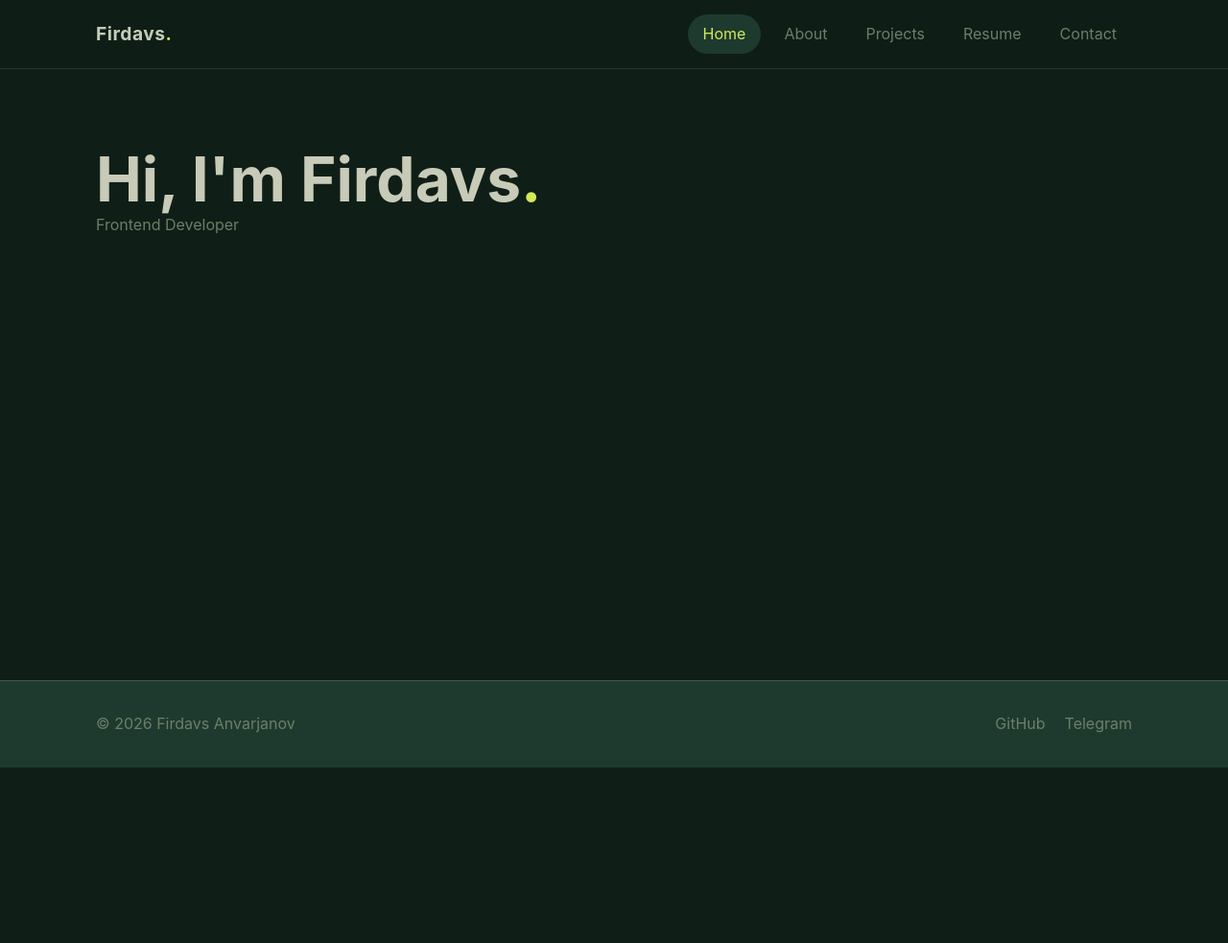
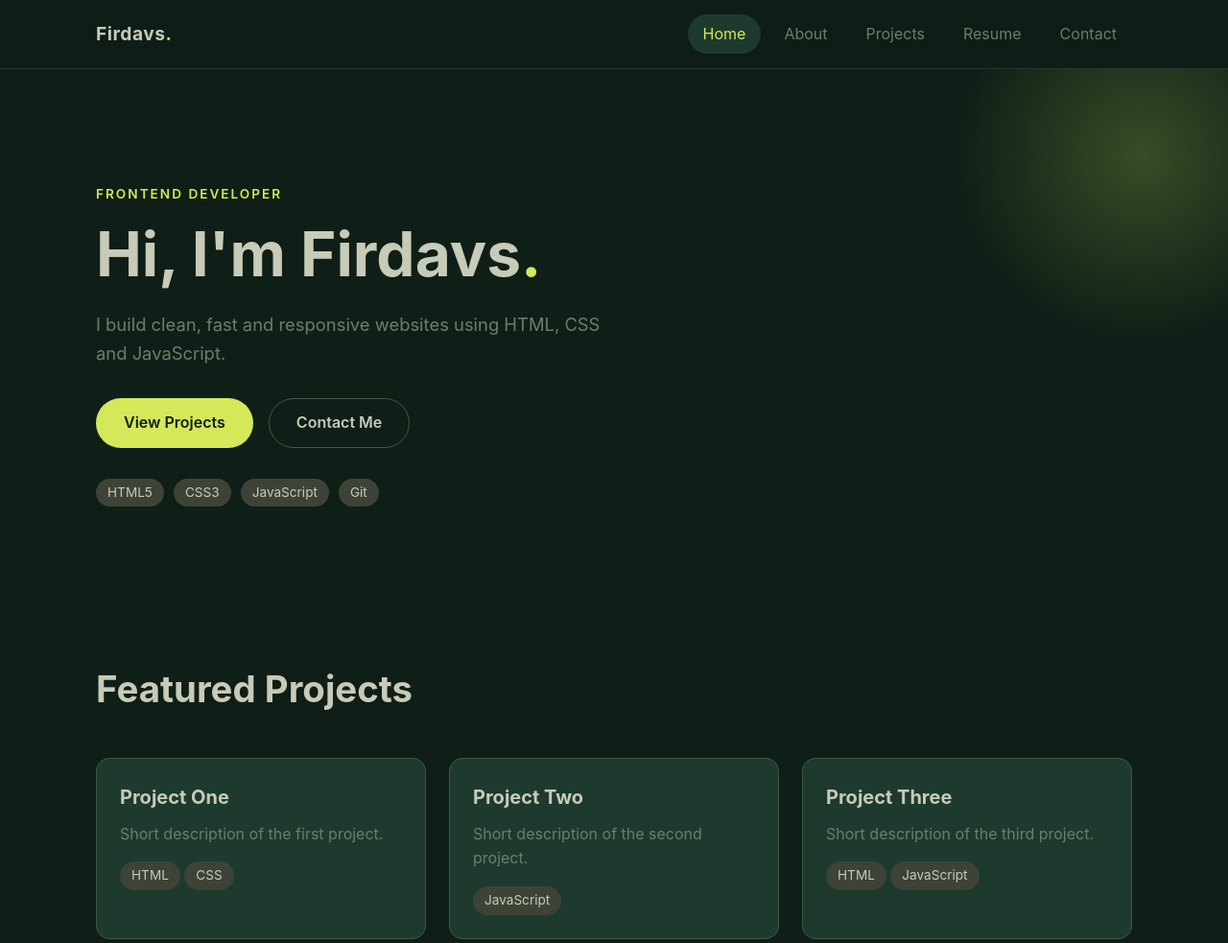
Before and after one commit to firdavsanvarjanov225-boop/firdavs-portfolio, a plain HTML site: page index.html in a window 1280 px wide. Shown: the top 983 px of the page at 96% size. Before the commit the page ends 800 px from the top, so only its background shows below. Drawn offline with Linux system fonts and the light colour scheme.

Commit message:
Module 2 / Step 4: Home and About pages

```diff
--- a/css/home.css
+++ b/css/home.css
@@ -0,0 +1,78 @@
+/* ===== Hero ===== */
+.hero {
+  position: relative;
+  overflow: hidden;
+  padding: 120px 0 80px;
+}
+
+/* Палитра расмидаги ёруғ нурга ўхшаш ёрқинлик */
+.hero::before {
+  content: "";
+  position: absolute;
+  top: -120px;
+  right: -120px;
+  width: 420px;
+  height: 420px;
+  background: radial-gradient(circle, rgba(212, 232, 90, 0.22), transparent 65%);
+  pointer-events: none;
+}
+
+.hero__inner {
+  position: relative;
+}
+
+.hero__label {
+  color: var(--accent);
+  font-weight: 600;
+  letter-spacing: 2px;
+  text-transform: uppercase;
+  font-size: 0.85rem;
+  margin-bottom: 16px;
+}
+
+.hero__text {
+  max-width: 560px;
+  margin: 24px 0 32px;
+  font-size: 1.15rem;
+  color: var(--muted);
+}
+
+.hero__buttons {
+  display: flex;
+  gap: 16px;
+  flex-wrap: wrap;
+  margin-bottom: 32px;
+}
+
+.hero__tags {
+  display: flex;
+  gap: 10px;
+  flex-wrap: wrap;
+}
+
+/* ===== Projects grid ===== */
+.projects-grid {
+  display: grid;
+  grid-template-columns: repeat(3, 1fr);
+  gap: 24px;
+}
+
+.projects-grid .card p {
+  margin: 10px 0 16px;
+}
+
+@media (max-width: 900px) {
+  .projects-grid {
+    grid-template-columns: repeat(2, 1fr);
+  }
+}
+
+@media (max-width: 600px) {
+  .hero {
+    padding: 72px 0 48px;
+  }
+
+  .projects-grid {
+    grid-template-columns: 1fr;
+  }
+}
--- a/index.html
+++ b/index.html
@@ -32,12 +32,60 @@
   </header>
 
   <main>
+      <main>
+    <!-- Hero -->
+    <section class="hero section">
+      <div class="container hero__inner">
+        <p class="hero__label">Frontend Developer</p>
+        <h1>Hi, I'm Firdavs<span class="text-accent">.</span></h1>
+        <p class="hero__text">
+          I build clean, fast and responsive websites using HTML, CSS and JavaScript.
+        </p>
+
+        <div class="hero__buttons">
+          <a href="projects.html" class="btn btn--primary">View Projects</a>
+          <a href="contact.html" class="btn btn--outline">Contact Me</a>
+        </div>
+
+        <ul class="hero__tags">
+          <li class="tag">HTML5</li>
+          <li class="tag">CSS3</li>
+          <li class="tag">JavaScript</li>
+          <li class="tag">Git</li>
+        </ul>
+      </div>
+    </section>
+
+    <!-- Featured projects -->
     <section class="section">
       <div class="container">
-        <h1>Hi, I'm Firdavs<span class="text-accent">.</span></h1>
-        <p class="text-muted">Frontend Developer</p>
+        <h2 class="section-title">Featured Projects</h2>
+
+        <div class="projects-grid">
+          <article class="card">
+            <h3>Project One</h3>
+            <p class="text-muted">Short description of the first project.</p>
+            <span class="tag">HTML</span>
+            <span class="tag">CSS</span>
+          </article>
+
+          <article class="card">
+            <h3>Project Two</h3>
+            <p class="text-muted">Short description of the second project.</p>
+            <span class="tag">JavaScript</span>
+          </article>
+
+          <article class="card">
+            <h3>Project Three</h3>
+            <p class="text-muted">Short description of the third project.</p>
+            <span class="tag">HTML</span>
+            <span class="tag">JavaScript</span>
+          </article>
+        </div>
       </div>
     </section>
+  </main>
+
   </main>
 
   <footer class="footer">
```
Also changed, not shown: about.html (+115 -0 lines), css/about.css (+75 -0 lines).
